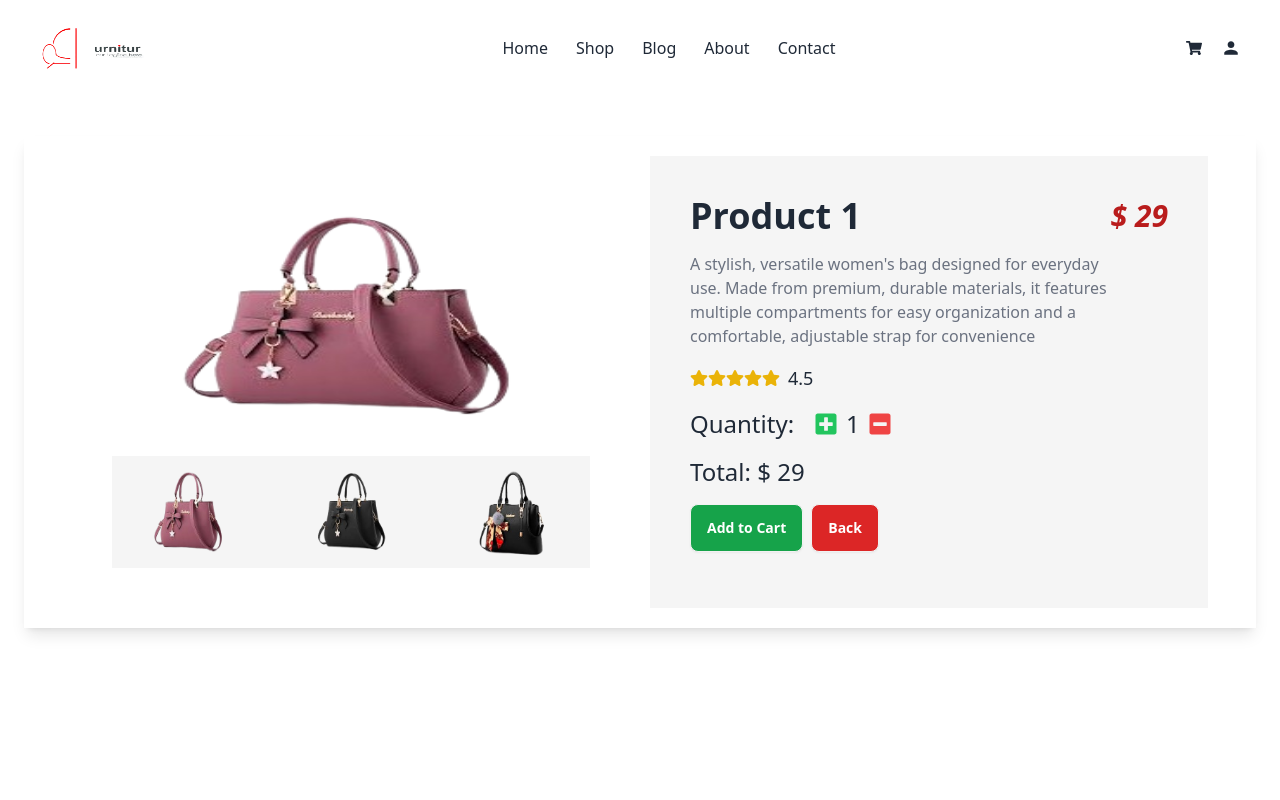
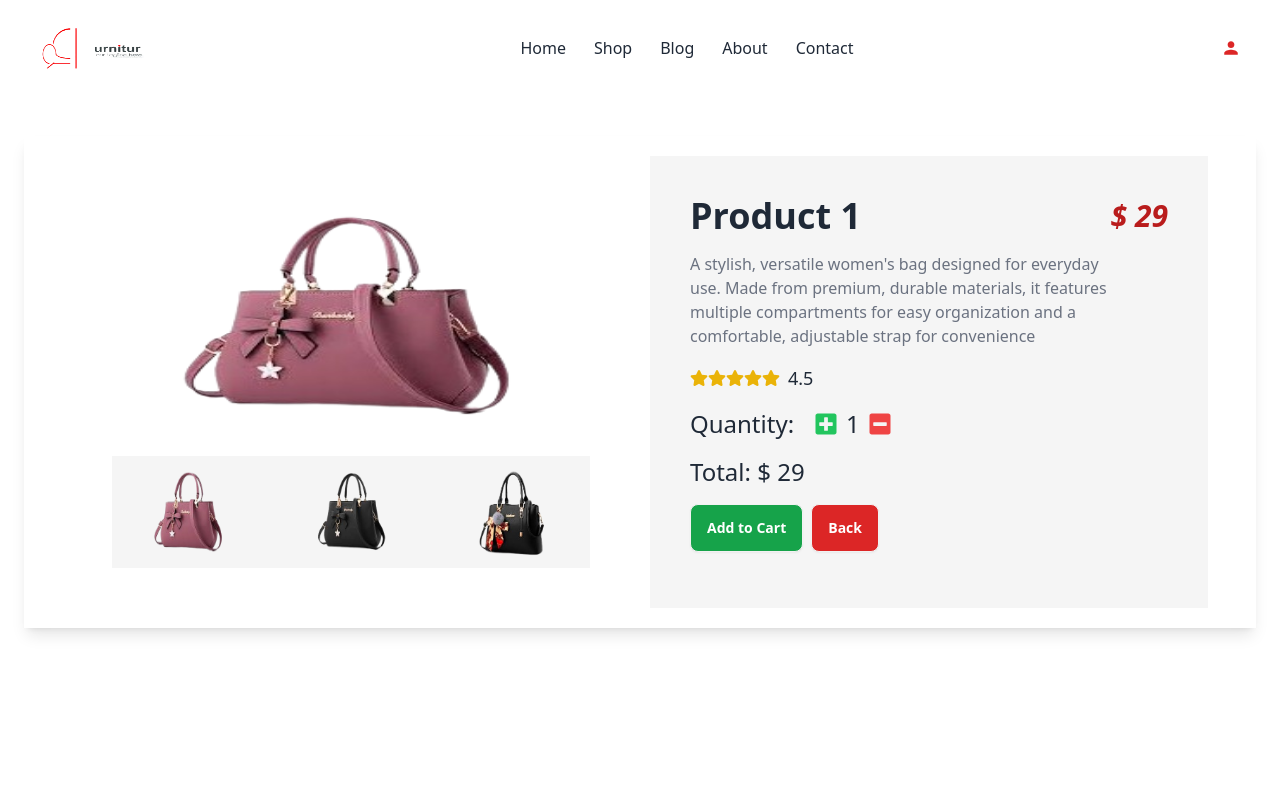
Before and after one commit to sohanwebdevctg/react1-single-page-ecommerce-website, a React (Vite) app: page /single-product/1 in a window 1280 px wide. Shown: the top 800 px of the page. Built offline with nearby package versions, Linux system fonts and the light colour scheme.

Commit message:
adding user

```diff
--- a/package.json
+++ b/package.json
@@ -19,6 +19,7 @@
     "react-router-dom": "^6.27.0",
     "react-toastify": "^10.0.6",
     "sort-by": "^1.2.0",
+    "sweetalert2": "^11.14.5",
     "swiper": "^11.1.14"
   },
   "devDependencies": {
--- a/src/Components/Navbar/Navbar.jsx
+++ b/src/Components/Navbar/Navbar.jsx
@@ -1,20 +1,24 @@
-import { NavLink } from "react-router-dom";
+import { Link, NavLink } from "react-router-dom";
 
 import { FaShoppingCart } from "react-icons/fa";
 import { IoMdPerson } from "react-icons/io";
 import { GiHamburgerMenu } from "react-icons/gi";
-import { IoClose } from "react-icons/io5";
-import { useContext, useState } from "react";
-import { AuthContext } from "../../Providers/AuthProvider";
+import { IoClose, IoLogOut } from "react-icons/io5";
+import { useState } from "react";
+import { getUser, removeUser } from "../../utilities/localstorage";
+
 
 const Navbar = () => {
   // toggle button
   const [toggle, setToggle] = useState(false);
 
-  //context
-  const {user} = useContext(AuthContext);
+  // user data
+  const [user, setUser] = useState(() => getUser());
 
-  console.log(user?.email)
+  //remove function
+  const removeFun = () => {
+    removeUser();
+  }
 
   return (
     <>
@@ -99,30 +103,16 @@ const Navbar = () => {
             {/* right side start */}
             <div>
               <ul className="flex items-center md:gap-3 lg:gap-4 xl:gap-5 2xl:gap-6">
-                <li>
-                  <NavLink
-                    className={({ isActive }) =>
-                      isActive
-                        ? "md:text-xs lg:text-sm xl:text-base 2xl:text-xl text-red-600"
-                        : "md:text-xs lg:text-sm xl:text-base 2xl:text-xl"
-                    }
-                    to="/cart-table"
-                  >
+                {
+                  (user?.email && user?.user) && <li>
+                  <Link className= "md:text-xs lg:text-sm xl:text-base 2xl:text-xl text-red-600" to="/cart-table">
                     <FaShoppingCart></FaShoppingCart>
-                  </NavLink>
+                  </Link>
                 </li>
-                <li>
-                  <NavLink
-                    className={({ isActive }) =>
-                      isActive
-                        ? "md:text-sm lg:text-base xl:text-lg 2xl:text-xl text-red-600"
-                        : "md:text-sm lg:text-base xl:text-lg 2xl:text-xl"
-                    }
-                    to="/login"
-                  >
-                    <IoMdPerson></IoMdPerson>
-                  </NavLink>
-                </li>
+                }
+                {
+                  (user?.email && user?.user) ? <li onClick={() => removeFun()}><Link className= "md:text-sm lg:text-base xl:text-lg 2xl:text-xl text-red-600" to="/"><IoLogOut /></Link></li> : <li><Link className= "md:text-sm lg:text-base xl:text-lg 2xl:text-xl text-red-600" to="/login"><IoMdPerson></IoMdPerson></Link></li>
+                }
               </ul>
             </div>
             {/* right side end */}
@@ -157,7 +147,7 @@ const Navbar = () => {
           {/* link section start */}
           <div className={`${toggle ? 'top-20 sm:top-24 bottom-0 right-0 left-0' : 'top-20 sm:top-24 -left-96 right-[1000px] bottom-0' } fixed transform duration-500 easy-in bg-slate-200 z-50`}>
               <ul className="flex flex-col justify-center items-center h-full w-full gap-7 sm:gap-8">
-                <li>
+                <li onClick={() => setToggle(!toggle)}>
                   <NavLink
                     className={({ isActive }) =>
                       isActive
@@ -169,7 +159,7 @@ const Navbar = () => {
                     Home
                   </NavLink>
                 </li>
-                <li>
+                <li onClick={() => setToggle(!toggle)}>
                   <NavLink
                     className={({ isActive }) =>
                       isActive
@@ -181,7 +171,7 @@ const Navbar = () => {
                     Shop
                   </NavLink>
                 </li>
-                <li>
+                <li onClick={() => setToggle(!toggle)}>
                   <NavLink
                     className={({ isActive }) =>
                       isActive
@@ -193,7 +183,7 @@ const Navbar = () => {
                     Blog
                   </NavLink>
                 </li>
-                <li>
+                <li onClick={() => setToggle(!toggle)}>
                   <NavLink
                     className={({ isActive }) =>
                       isActive
@@ -205,7 +195,7 @@ const Navbar = () => {
                     About
                   </NavLink>
                 </li>
-                <li>
+                <li onClick={() => setToggle(!toggle)}>
                   <NavLink
                     className={({ isActive }) =>
                       isActive
@@ -219,30 +209,16 @@ const Navbar = () => {
                 </li>
                 <li>
                 <ul className="flex items-center gap-5">
-                <li>
-                  <NavLink
-                    className={({ isActive }) =>
-                      isActive
-                        ? "text-lg sm:text-xl text-red-600"
-                        : "text-lg sm:text-xl"
-                    }
-                    to="/cart-table"
-                  >
+                {
+                  (user?.email && user?.user) && <li onClick={() => setToggle(!toggle)}>
+                  <Link className= "text-lg sm:text-xl text-red-600" to="/cart-table">
                     <FaShoppingCart></FaShoppingCart>
-                  </NavLink>
+                  </Link>
                 </li>
-                <li>
-                  <NavLink
-                    className={({ isActive }) =>
-                      isActive
-                        ? "text-lg sm:text-xl text-red-600"
-                        : "text-lg sm:text-xl"
-                    }
-                    to="/login"
-                  >
-                    <IoMdPerson></IoMdPerson>
-                  </NavLink>
-                </li>
+                }
+                {
+                  (user?.email && user?.user) ? <li onClick={() => {setToggle(!toggle), removeFun()}}><Link className= "text-lg sm:text-xl text-red-600" to="/"><IoLogOut /></Link></li> : <li onClick={() => setToggle(!toggle)}><Link className= "text-lg sm:text-xl text-red-600" to="/login"><IoMdPerson></IoMdPerson></Link></li>
+                }
               </ul>
                 </li>
               </ul>
--- a/src/Pages/SingleProduct/SingleProduct.jsx
+++ b/src/Pages/SingleProduct/SingleProduct.jsx
@@ -1,12 +1,23 @@
 import { useEffect, useState } from "react";
 import { FaMinusSquare, FaPlusSquare, FaStar } from "react-icons/fa";
-import { useParams } from "react-router-dom";
+import { Link, useNavigate, useParams } from "react-router-dom";
+
+import Swal from 'sweetalert2'
 
 import { ToastContainer, toast } from 'react-toastify';
 import 'react-toastify/dist/ReactToastify.css';
 
+import { getUser } from "../../utilities/localstorage";
+
 
 const SingleProduct = () => {
+
+  // user data
+  const [user, setUser] = useState(() => getUser());
+
+  //navigate
+  const navigate = useNavigate();
+
 
   // find-out id
   const {id} = useParams();
@@ -47,12 +58,12 @@ const SingleProduct = () => {
   }
 
   //all data
-  const [allData, setAllData] = useState([])
   const [selectImage, setSelectImage] = useState()
 
 
   // save Data
   const saveBtn = (data) => {
+
     // get data
     const saveCart = {
       id: data.id,
@@ -65,21 +76,19 @@ const SingleProduct = () => {
 
     console.log(saveCart)
 
+    // user checked if user logged in
+    if(user.email && user.email){
 
-    // ehecking id
-    let setData = allData.find(item => item.id === data.id);
+      toast("success");
+    }else{
+      Swal.fire({
+        icon: "error",
+        title: "Oops...",
+        text: "Please login",
+      });
+      navigate('/login')
+    }
 
-    // set localStorage data
-    if(setData){
-
-      toast("sorry");
-
-    }else{
-
-      setAllData([...allData, saveCart]);
-      toast("success");
-
-    }
   }
 
   return (
--- a/src/Providers/AuthProvider.jsx
+++ b/src/Providers/AuthProvider.jsx
@@ -1,4 +1,4 @@
-import { useEffect, useState } from "react";
+import { useState } from "react";
 import { createContext } from "react";
 import { getUser } from "../utilities/localstorage";
 
@@ -7,14 +7,10 @@ export const AuthContext = createContext(null);
 export const AuthProvider = ({children}) => {
 
   // user data
-  const [user, setUser] = useState(null)
+  const [user, setUser] = useState(() => getUser())
 
-  useEffect(() => {
-    const userInfo = JSON.parse(localStorage.getItem('userInfo'));
-    setUser(userInfo)
-  },[setUser])
 
-  const information = {user, setUser}
+  const information = {user}
 
 
   return (
--- a/src/utilities/localstorage.js
+++ b/src/utilities/localstorage.js
@@ -1,4 +1,5 @@
 /* user data start */
+
 const getUser = () => {
 
   const userInfo = localStorage.getItem('userInfo');
@@ -14,7 +15,11 @@ const getUser = () => {
 const setUser = (data) => {
   return localStorage.setItem('userInfo', JSON.stringify(data));
 }
+
+const removeUser = () => {
+  return localStorage.removeItem('userInfo');
+}
 /* user data end */
 
 
-export { getUser, setUser }
+export { getUser, setUser, removeUser }
```
Also changed, not shown: 1 other file (tests, documents, lock files or other folders).
